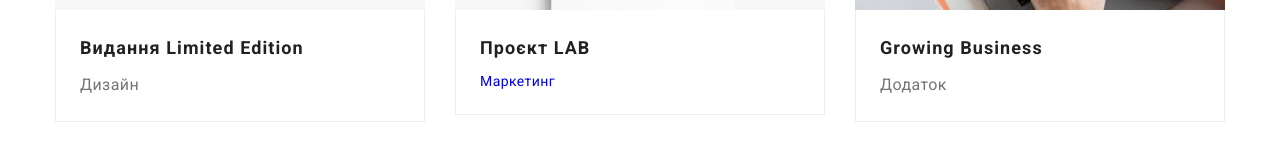
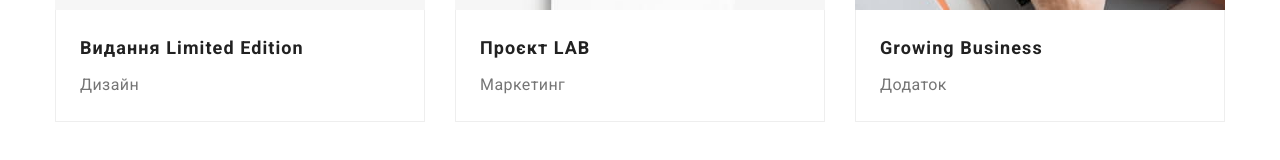
Before and after one commit to AnastasiaMosevych/goit-markup-hw-07, a plain HTML site: page portfolio.html in a window 1280 px wide. Shown: the part 1417-1577 px from the top of the page. Drawn offline with nearby package versions, Linux system fonts and the light colour scheme.

Commit message:
fixed class name in projects partial projects__text

```diff
--- a/portfolio.html
+++ b/portfolio.html
@@ -188,7 +188,7 @@
                             </div>
                             <div class="projects__bottom">
                                 <h2 class="projects__title">Проєкт LAB</h2>
-                                <p class="projects-text">Маркетинг</p>
+                                <p class="projects__text">Маркетинг</p>
                             </div>
                         </a>
                     </li>
```
